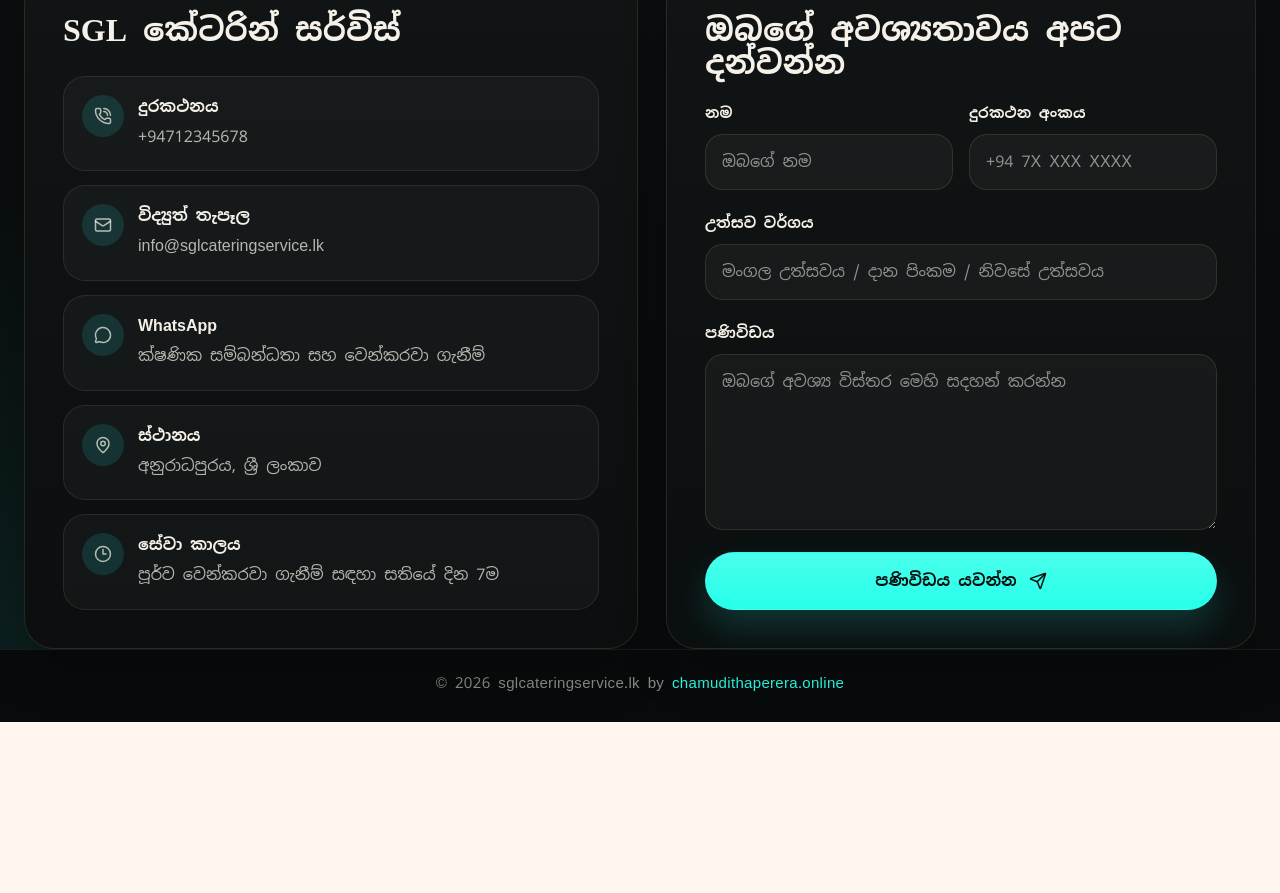
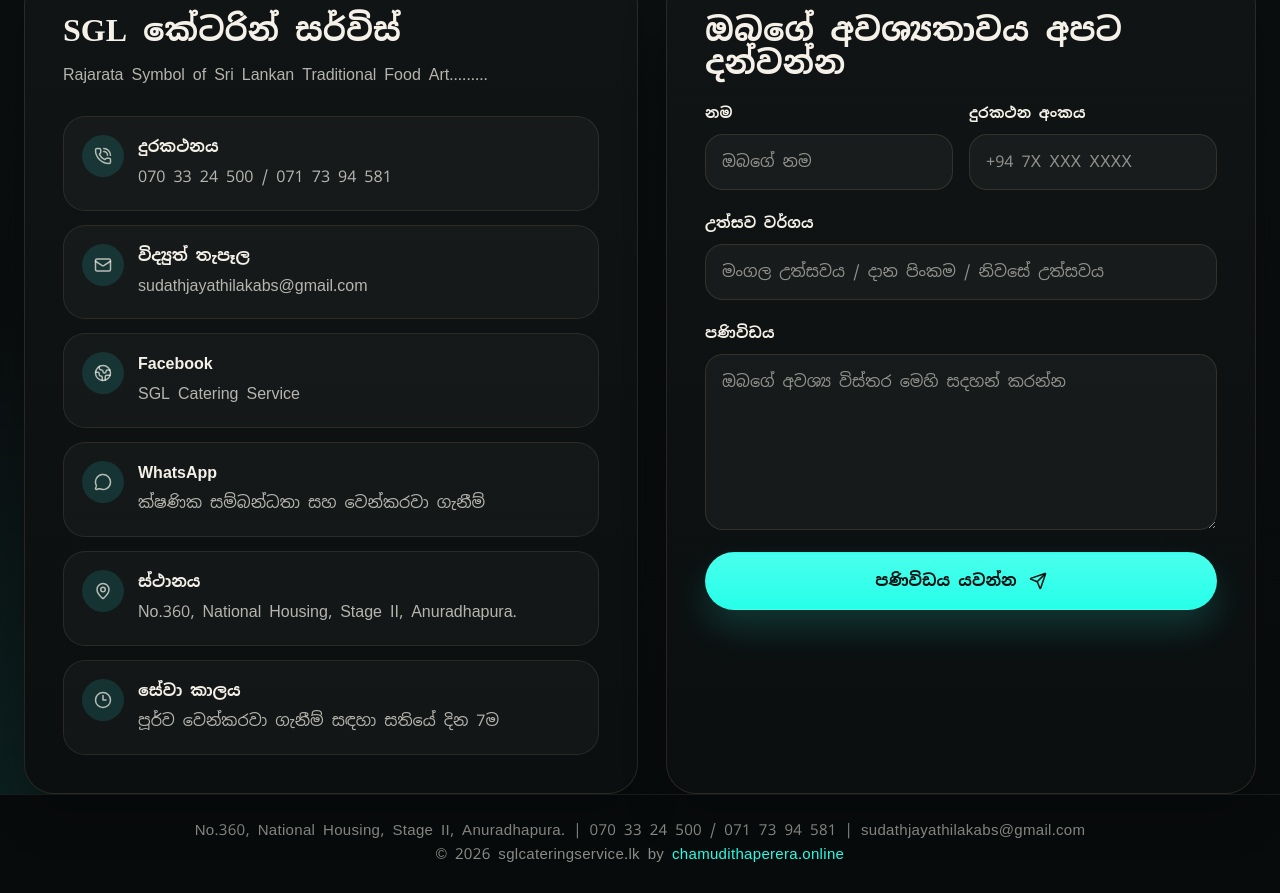
Before and after one commit to chamudithaperera/sgl-catering-services, a React (Vite) app in the folder client/: page / in a window 1280 px wide. Shown: the part 4724-5617 px from the top of the page. Before the commit the page ends 5446 px from the top, so only its background shows below. Built offline with nearby package versions, Linux system fonts and the light colour scheme; no server answers; a web font is replaced by a local one.

Commit message:
Update homepage contact details and social links

```diff
--- a/client/src/components/FloatingContact.jsx
+++ b/client/src/components/FloatingContact.jsx
@@ -2,8 +2,8 @@ import { useState } from "react";
 import { X } from "lucide-react";
 import "./FloatingContact.css";
 
-const contactPhone = "+94712345678";
-const contactEmail = "info@sglcateringservice.lk";
+const contactPhone = "+94703324500";
+const contactEmail = "sudathjayathilakabs@gmail.com";
 const whatsappHref = `https://wa.me/${contactPhone.replace(/[^\d]/g, "")}`;
 
 function PhoneIcon({ size = 20 }) {
--- a/client/src/pages/HomePage.css
+++ b/client/src/pages/HomePage.css
@@ -1345,6 +1345,14 @@
   padding: 22px 24px 28px;
 }
 
+.premium-footer-info {
+  margin: 0 0 10px;
+  color: var(--text-muted);
+  text-align: center;
+  font-size: 0.92rem;
+  line-height: 1.7;
+}
+
 .premium-footer-shell p {
   margin: 0;
   color: var(--text-soft);
@@ -1845,6 +1853,7 @@
     padding: 20px 16px 24px;
   }
 
+  .premium-footer-info,
   .premium-footer-shell p {
     font-size: 0.88rem;
     line-height: 1.7;
--- a/client/src/pages/HomePage.jsx
+++ b/client/src/pages/HomePage.jsx
@@ -1,12 +1,17 @@
 import { useEffect, useRef, useState } from "react";
-import { ChevronLeft, ChevronRight, Clock3, Mail, MapPin, Menu, MessageCircle, PhoneCall, Send, X } from "lucide-react";
+import { ChevronLeft, ChevronRight, Clock3, Globe2, Mail, MapPin, Menu, MessageCircle, PhoneCall, Send, X } from "lucide-react";
 import { Link } from "react-router-dom";
 import "./HomePage.css";
 
-const contactPhone = "+94712345678";
-const contactEmail = "info@sglcateringservice.lk";
+const contactPhone = "+94703324500";
+const secondaryContactPhone = "+94717394581";
+const contactPhoneLabel = "070 33 24 500";
+const secondaryContactPhoneLabel = "071 73 94 581";
+const contactEmail = "sudathjayathilakabs@gmail.com";
 const whatsappHref = `https://wa.me/${contactPhone.replace(/[^\d]/g, "")}`;
-const contactLocation = "අනුරාධපුරය, ශ්‍රී ලංකාව";
+const facebookUrl = "https://www.facebook.com/100032894391854/";
+const contactLocation = "No.360, National Housing, Stage II, Anuradhapura.";
+const brandTagline = "Rajarata Symbol of Sri Lankan Traditional Food Art.........";
 
 const heroSlides = [
   {
@@ -783,6 +788,7 @@ export function HomePage() {
             <div className="premium-contact-info premium-reveal premium-reveal-card" data-reveal>
               <div className="premium-contact-intro">
                 <h3>SGL කේටරින් සර්විස්</h3>
+                <p>{brandTagline}</p>
               </div>
 
               <div className="premium-contact-cards">
@@ -792,7 +798,7 @@ export function HomePage() {
                   </span>
                   <div>
                     <strong>දුරකථනය</strong>
-                    <span>{contactPhone}</span>
+                    <span>{`${contactPhoneLabel} / ${secondaryContactPhoneLabel}`}</span>
                   </div>
                 </a>
 
@@ -803,6 +809,16 @@ export function HomePage() {
                   <div>
                     <strong>විද්‍යුත් තැපෑල</strong>
                     <span>{contactEmail}</span>
+                  </div>
+                </a>
+
+                <a className="premium-contact-card" href={facebookUrl} target="_blank" rel="noreferrer">
+                  <span className="premium-contact-card-icon" aria-hidden="true">
+                    <Globe2 size={18} />
+                  </span>
+                  <div>
+                    <strong>Facebook</strong>
+                    <span>SGL Catering Service</span>
                   </div>
                 </a>
 
@@ -907,6 +923,9 @@ export function HomePage() {
 
       <footer className="premium-footer">
         <div className="premium-footer-shell">
+          <p className="premium-footer-info">
+            {contactLocation} | {contactPhoneLabel} / {secondaryContactPhoneLabel} | {contactEmail}
+          </p>
           <p>
             © 2026 sglcateringservice.lk by{" "}
             <a href="https://chamudithaperera.online" target="_blank" rel="noreferrer">
```
